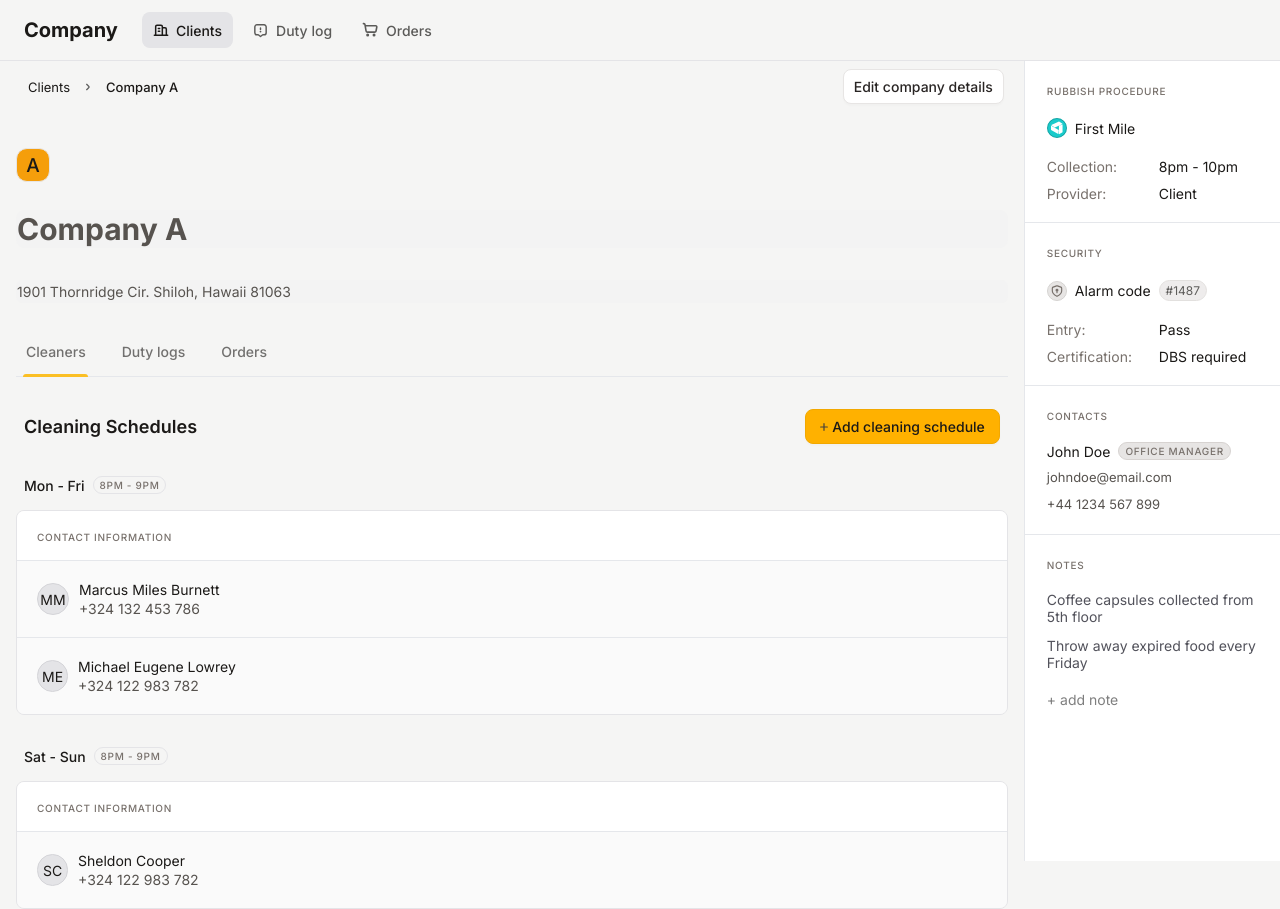
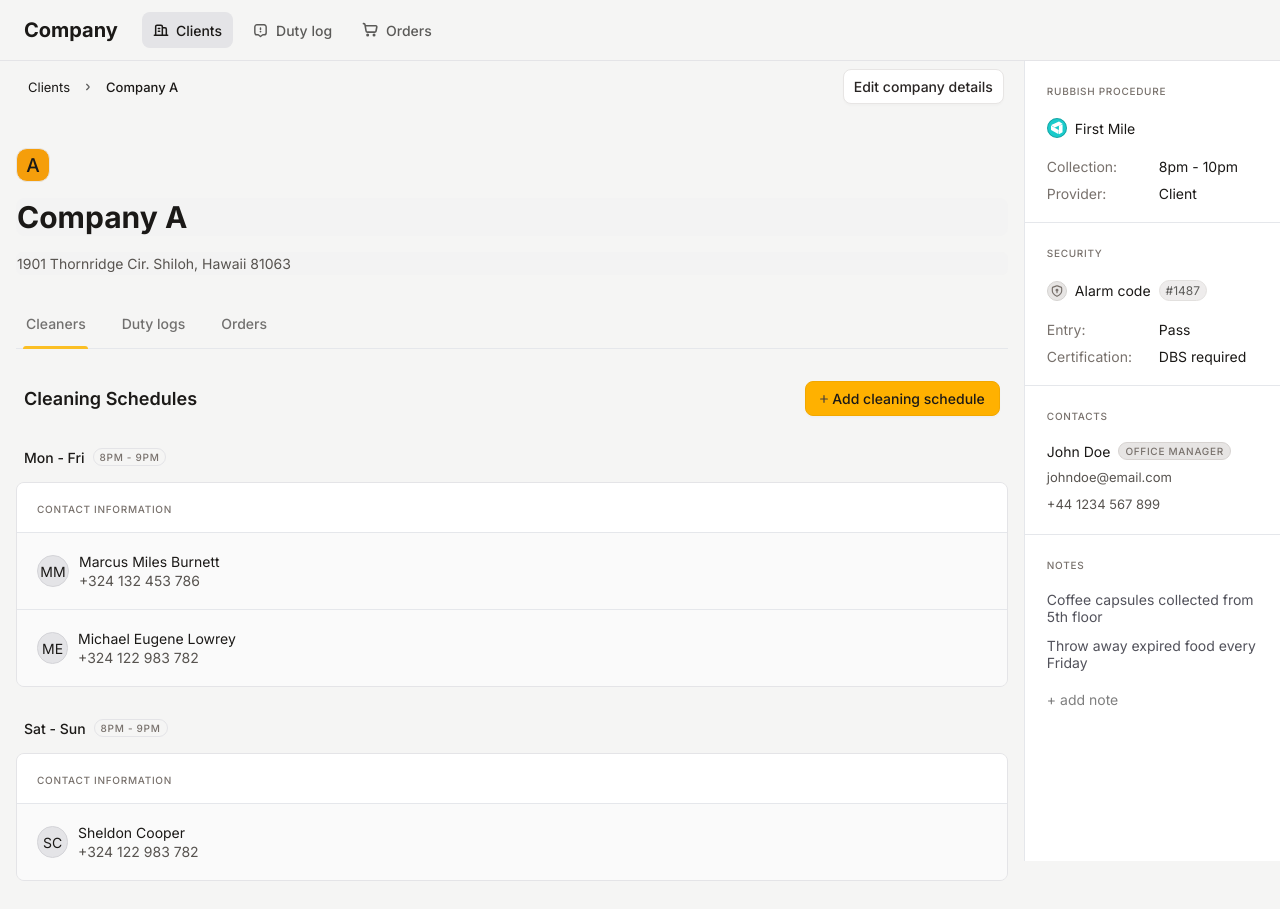
Before and after one commit to sabinabale/company, a Next.js app: page /clients/client-details in a window 1280 px wide. After the commit the page ends 881 px from the top, so only its background shows below. Built offline with nearby package versions, Linux system fonts and the light colour scheme.

Commit message:
heading update

```diff
--- a/src/app/(pages)/clients/client-details/page.tsx
+++ b/src/app/(pages)/clients/client-details/page.tsx
@@ -58,7 +58,7 @@ const ClientDetails = ({ isEditing }) => {
           autoCorrect="off"
           value={companyName}
           onChange={(e) => setCompanyName(e.target.value)}
-          className={`w-full mt-3 mb-[32px] text-[#57534F] border rounded-lg ${
+          className={`w-full mb-4 border rounded-lg ${
             isEditing ? "border-amber-500" : "border-transparent"
           }`}
         />
```
Also changed, not shown: src/components/Sidebar.tsx (+0 -19 lines).
